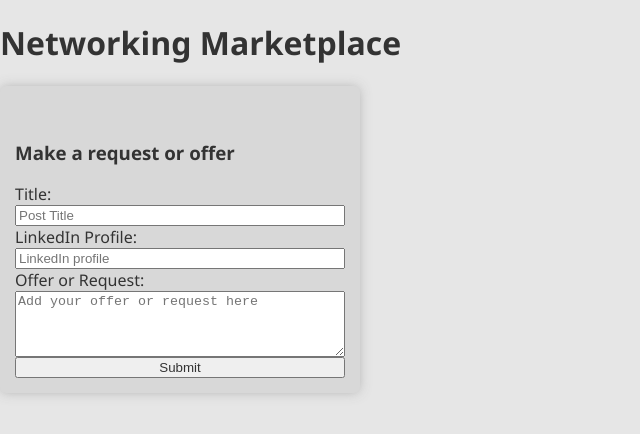
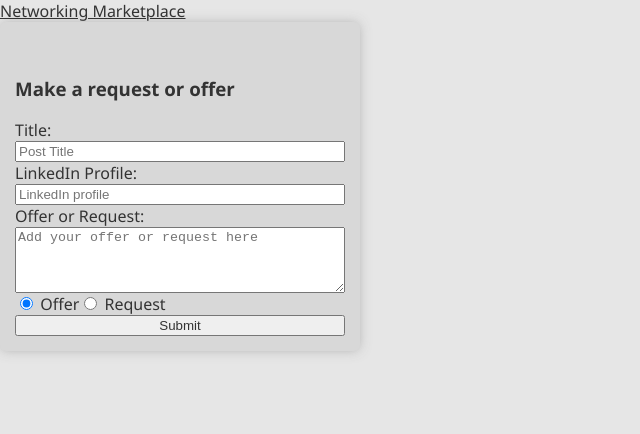
Before and after one commit to cherryontech/acesquad, a React (Vite) app: page /submit in a window 1280 px wide. Shown: the top 434 px of the page, without its empty margins (0-640 px from the left). Built offline with nearby package versions, Linux system fonts and the light colour scheme.

Commit message:
styling for textArea, displayCards started

```diff
--- a/client/App.jsx
+++ b/client/App.jsx
@@ -1,12 +1,23 @@
+import { format } from "prettier";
 import React from "react";
 import { createRoot } from "react-dom/client";
 import TextArea from "./TextArea";
+import {Link, BrowserRouter, Routes, Route} from 'react-router-dom'
+import DisplayCards from "./DisplayCards";
+
 
 const App = () => {
   return (
     <>
-      <h1>Networking Marketplace</h1>
-      <TextArea />
+      <BrowserRouter>
+        <header>
+          <Link to="/">Networking Marketplace</Link>
+        </header>
+        <Routes>
+          <Route path="/" element={<DisplayCards />} />
+          <Route path="/submit" element={<TextArea />} />
+        </Routes>
+      </BrowserRouter>
     </>
   );
 };
--- /dev/null
+++ b/client/Card.jsx
@@ -0,0 +1,17 @@
+import { Link } from "react-router-dom";
+
+const Card = ({ id, title, linkedInUrl, text, submission }) => {
+  return (
+    <Link to={`/`} className="card">
+      <div className="info">
+        <h2>
+          Offer{submission}:Title{title}
+        </h2>
+        <p>Text{text}</p>
+        <a href={linkedInUrl} />
+      </div>
+    </Link>
+  );
+};
+
+export default Card;
--- /dev/null
+++ b/client/DisplayCards.jsx
@@ -0,0 +1,12 @@
+import cards from "./cardDetails";
+import Card from "./Card";
+
+const DisplayCards = (cards) => {
+  return (
+    <div>
+      <Card />
+    </div>
+  );
+};
+
+export default DisplayCards;
--- a/client/TextArea.jsx
+++ b/client/TextArea.jsx
@@ -8,6 +8,7 @@ const TextArea = () => {
     title: "",
     text: "",
     linkedInUrl: "",
+    submssion: ""
   });
 
   const set = (name) => {
@@ -18,7 +19,7 @@ const TextArea = () => {
 
   return (
     <div>
-      <form action="/" className="card">
+      <form action="/" className="form">
         <h3 className="form">Make a request or offer</h3>
         <label htmlFor="title">Title:</label>
         <input
@@ -44,7 +45,7 @@ const TextArea = () => {
           value={values.linkedInUrl}
           onChange={set("linkedInUrl")}
         />
-        <label htmlFor="post">Offer or Request:</label>
+        <label htmlFor="submission">Offer or Request:</label>
         <textarea
           id="post"
           name="post"
@@ -57,6 +58,13 @@ const TextArea = () => {
           value={values.text}
           onChange={set("text")}
         />
+        <div onChange={set('submission')}>
+          <label htmlFor="submission">
+          <input type="radio" name="submission" value="offer" defaultChecked={true}/> Offer
+          <input type='radio' name='submission' value='request'/> Request
+          </label>
+        </div>
+
         <input className="button" type="submit" value="Submit" />
       </form>
     </div>
--- /dev/null
+++ b/client/cardDetails.js
@@ -0,0 +1,45 @@
+const json = [
+
+    {
+    "id": 1,
+    "title": "Resume Review",
+    "linkedInUrl": "https://dequeuniversity.com/rules/axe/4.6/label?application%3Daxe-linter",
+    "text": "Programmatically associate labels with all form controls. The recommended method for most circumstances is to use the label element and an explicit association using the for and id attributes. The examples here are ordered from the most common acceptable solution to the least common acceptable solution.",
+    "submission": "offer"
+    },
+
+    {
+    "id": 2,
+    "title": "😀 😀 😀 😀 😀",
+    "linkedInUrl": "https://getemoji.com/",
+    "text": "I love emojiiiii wheeee!",
+    "submission": "request"
+    },
+
+    {
+    "id": 3,
+    "title": "teach me to type",
+    "linkedInUrl": "https://www.how-to-type.com/touch-typing-lessons/how-to-type-home-keys/",
+    "text": "I need to type better!",
+    "submission": "request"
+    },
+
+    {
+    "id": 4,
+    "title": "ぁぁぁあ",
+    "linkedInUrl": "https://www.piliapp.com/symbol/kana/",
+    "text": "ぁあぃいぅうぇえぉおかがきぎくぐけげこごさざしじすずせぜそぞただちぢっつづ",
+    "submission": "offer"
+    },
+
+    {
+    "id": 5,
+    "title": "make me dinner",
+    "linkedInUrl": "https://www.foodnetwork.com/",
+    "text": "anything, please",
+    "submission": "request"
+    }
+
+]
+
+export default json;
--- a/package.json
+++ b/package.json
@@ -28,6 +28,7 @@
     "nodemon": "^2.0.20",
     "prettier": "^2.8.4",
     "prettier-plugin-tailwindcss": "^0.2.3",
+    "react-router-dom": "^6.8.2",
     "tailwindscss": "^0.3.0",
     "validator": "^13.9.0",
     "vite": "^4.1.1"
```
Also changed, not shown: client/LinkInput.jsx (deleted, +0 -17 lines), 1 other file (tests, documents, lock files or other folders).
